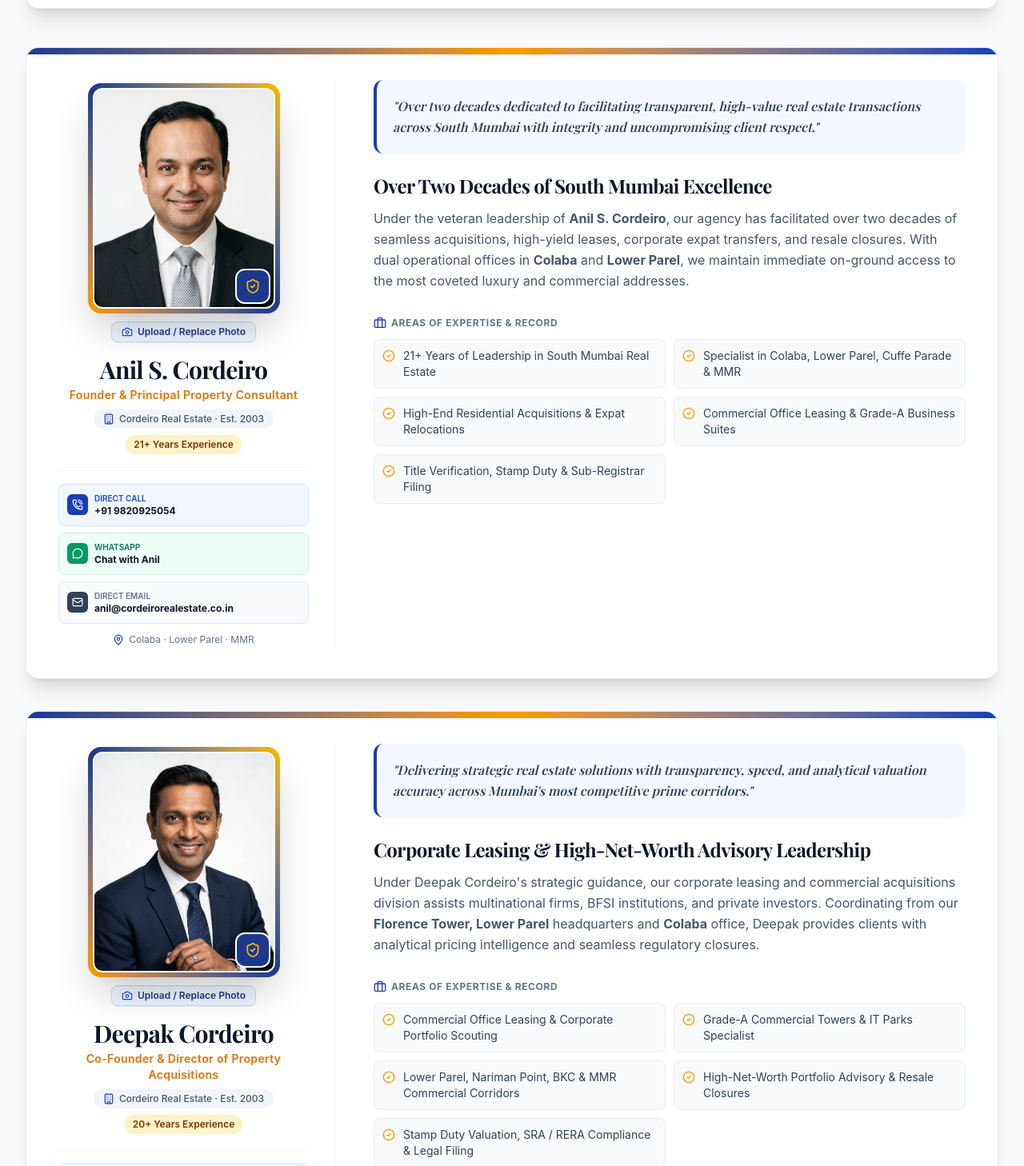
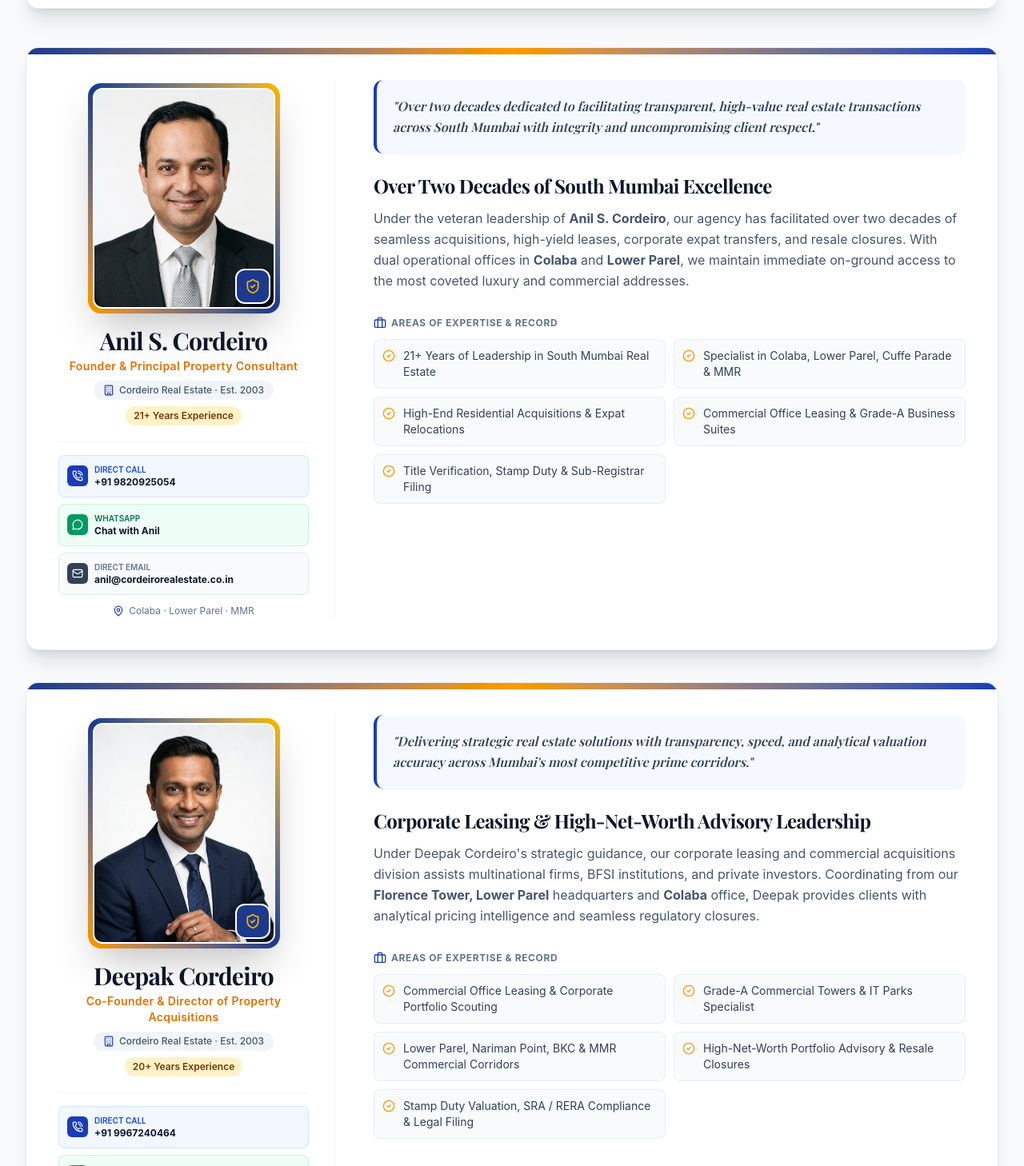
Before and after one commit to patrickfernandes7619-beep/Cordeiro-realestate, a React (Vite) app: page / in a window 1280 px wide. Shown: the part 1569-3027 px from the top of the page at 80% size. Built offline with nearby package versions, Linux system fonts and the light colour scheme; a web font is replaced by a local one.

Commit message:
refactor: remove unused photo upload functionality
Removed unused file input references, upload handlers, and the Camera icon import from the AboutSection component to clean up the codebase.

```diff
--- a/src/components/AboutSection.tsx
+++ b/src/components/AboutSection.tsx
@@ -1,4 +1,4 @@
-import React, { useState, useRef, useEffect } from 'react';
+import React, { useState, useEffect } from 'react';
 import {
   Award,
   ShieldCheck,
@@ -11,7 +11,6 @@ import {
   CheckCircle2,
   Briefcase,
   MessageCircle,
-  Camera,
 } from 'lucide-react';
 import { SITE_INFO } from '../data/siteData';
 
@@ -22,8 +21,6 @@ interface AboutSectionProps {
 export const AboutSection: React.FC<AboutSectionProps> = ({ onOpenEnquire }) => {
   const [photoUrlAnil, setPhotoUrlAnil] = useState<string>('/images/Anil.jpeg?v=2');
   const [photoUrlDeepak, setPhotoUrlDeepak] = useState<string>('/images/deepak-cordeiro.jpg?v=2');
-  const fileInputAnilRef = useRef<HTMLInputElement>(null);
-  const fileInputDeepakRef = useRef<HTMLInputElement>(null);
 
   useEffect(() => {
     // Check if user has uploaded custom portraits
@@ -40,44 +37,6 @@ export const AboutSection: React.FC<AboutSectionProps> = ({ onOpenEnquire }) =>
       setPhotoUrlDeepak('/images/deepak-cordeiro.jpg?v=2');
     }
   }, []);
-
-  const handleAnilPhotoUpload = (e: React.ChangeEvent<HTMLInputElement>) => {
-    const file = e.target.files?.[0];
-    if (file) {
-      const reader = new FileReader();
-      reader.onload = (event) => {
-        const result = event.target?.result as string;
-        if (result) {
-          setPhotoUrlAnil(result);
-          try {
-            localStorage.setItem('cordeiro_founder_photo', result);
-          } catch (err) {
-            console.warn('Could not save to localStorage', err);
-          }
-        }
-      };
-      reader.readAsDataURL(file);
-    }
-  };
-
-  const handleDeepakPhotoUpload = (e: React.ChangeEvent<HTMLInputElement>) => {
-    const file = e.target.files?.[0];
-    if (file) {
-      const reader = new FileReader();
-      reader.onload = (event) => {
-        const result = event.target?.result as string;
-        if (result) {
-          setPhotoUrlDeepak(result);
-          try {
-            localStorage.setItem('cordeiro_deepak_photo', result);
-          } catch (err) {
-            console.warn('Could not save to localStorage', err);
-          }
-        }
-      };
-      reader.readAsDataURL(file);
-    }
-  };
 
   const pillars = [
     {
@@ -199,19 +158,8 @@ export const AboutSection: React.FC<AboutSectionProps> = ({ onOpenEnquire }) =>
               <div className="grid grid-cols-1 lg:grid-cols-12 gap-8 lg:gap-12 items-start">
                 {/* Left Column: Round Photo of Anil Cordeiro, Identity & Direct Contacts */}
                 <div className="lg:col-span-5 xl:col-span-4 flex flex-col items-center text-center lg:border-r lg:border-slate-100 lg:pr-8">
-                  <input
-                    type="file"
-                    ref={fileInputAnilRef}
-                    onChange={handleAnilPhotoUpload}
-                    accept="image/*"
-                    className="hidden"
-                  />
-                  <div
-                    className="relative group cursor-pointer pt-1"
-                    onClick={() => fileInputAnilRef.current?.click()}
-                    title="Click to upload or change Anil's photo"
-                  >
-                    <div className="w-52 h-64 sm:w-60 sm:h-72 rounded-2xl p-1.5 bg-gradient-to-tr from-amber-500 via-blue-900 to-amber-400 shadow-2xl transition-transform duration-300 group-hover:scale-[1.02]">
+                  <div className="relative pt-1">
+                    <div className="w-52 h-64 sm:w-60 sm:h-72 rounded-2xl p-1.5 bg-gradient-to-tr from-amber-500 via-blue-900 to-amber-400 shadow-2xl transition-transform duration-300 hover:scale-[1.02]">
                       <div className="w-full h-full rounded-xl overflow-hidden border-2 border-white bg-slate-100 relative shadow-inner">
                         <img
                           src={photoUrlAnil}
@@ -223,10 +171,6 @@ export const AboutSection: React.FC<AboutSectionProps> = ({ onOpenEnquire }) =>
                               '/src/assets/images/anil_cordeiro_exact_1791101022518.jpg';
                           }}
                         />
-                        <div className="absolute inset-0 bg-slate-900/40 opacity-0 group-hover:opacity-100 transition-opacity flex flex-col items-center justify-center text-white text-xs font-medium">
-                          <Camera className="w-6 h-6 mb-1 text-amber-400" />
-                          <span>Update Photo</span>
-                        </div>
                       </div>
                     </div>
                     {/* Verified Seal Badge */}
@@ -236,19 +180,6 @@ export const AboutSection: React.FC<AboutSectionProps> = ({ onOpenEnquire }) =>
                     >
                       <ShieldCheck className="w-5 h-5" />
                     </div>
-                  </div>
-
-                  {/* Photo Action Buttons */}
-                  <div className="mt-2.5 flex items-center justify-center gap-2">
-                    <button
-                      type="button"
-                      onClick={() => fileInputAnilRef.current?.click()}
-                      className="inline-flex items-center gap-1.5 text-xs font-semibold text-blue-900 bg-blue-50 hover:bg-blue-100 border border-blue-200 px-3 py-1 rounded-lg transition-colors cursor-pointer shadow-xs"
-                      title="Upload your exact original file (Untitled design_20261002_174630_0000.png)"
-                    >
-                      <Camera className="w-3.5 h-3.5 text-blue-700" />
-                      <span>Upload / Replace Photo</span>
-                    </button>
                   </div>
 
                   {/* Name & Credentials */}
@@ -368,19 +299,8 @@ export const AboutSection: React.FC<AboutSectionProps> = ({ onOpenEnquire }) =>
               <div className="grid grid-cols-1 lg:grid-cols-12 gap-8 lg:gap-12 items-start">
                 {/* Left Column: Round Photo of Deepak Cordeiro */}
                 <div className="lg:col-span-5 xl:col-span-4 flex flex-col items-center text-center lg:border-r lg:border-slate-100 lg:pr-8">
-                  <input
-                    type="file"
-                    ref={fileInputDeepakRef}
-                    onChange={handleDeepakPhotoUpload}
-                    accept="image/*"
-                    className="hidden"
-                  />
-                  <div
-                    className="relative group cursor-pointer pt-1"
-                    onClick={() => fileInputDeepakRef.current?.click()}
-                    title="Click to upload or change Deepak's photo"
-                  >
-                    <div className="w-52 h-64 sm:w-60 sm:h-72 rounded-2xl p-1.5 bg-gradient-to-tr from-amber-500 via-blue-900 to-amber-400 shadow-2xl transition-transform duration-300 group-hover:scale-[1.02]">
+                  <div className="relative pt-1">
+                    <div className="w-52 h-64 sm:w-60 sm:h-72 rounded-2xl p-1.5 bg-gradient-to-tr from-amber-500 via-blue-900 to-amber-400 shadow-2xl transition-transform duration-300 hover:scale-[1.02]">
                       <div className="w-full h-full rounded-xl overflow-hidden border-2 border-white bg-slate-100 relative shadow-inner">
                         <img
                           src={photoUrlDeepak}
@@ -392,10 +312,6 @@ export const AboutSection: React.FC<AboutSectionProps> = ({ onOpenEnquire }) =>
                               '/src/assets/images/deepak_cordeiro_portrait_1791101167296.jpg';
                           }}
                         />
-                        <div className="absolute inset-0 bg-slate-900/40 opacity-0 group-hover:opacity-100 transition-opacity flex flex-col items-center justify-center text-white text-xs font-medium">
-                          <Camera className="w-6 h-6 mb-1 text-amber-400" />
-                          <span>Update Photo</span>
-                        </div>
                       </div>
                     </div>
                     {/* Verified Seal Badge */}
@@ -405,19 +321,6 @@ export const AboutSection: React.FC<AboutSectionProps> = ({ onOpenEnquire }) =>
                     >
                       <ShieldCheck className="w-5 h-5" />
                     </div>
-                  </div>
-
-                  {/* Photo Action Buttons */}
-                  <div className="mt-2.5 flex items-center justify-center gap-2">
-                    <button
-                      type="button"
-                      onClick={() => fileInputDeepakRef.current?.click()}
-                      className="inline-flex items-center gap-1.5 text-xs font-semibold text-blue-900 bg-blue-50 hover:bg-blue-100 border border-blue-200 px-3 py-1 rounded-lg transition-colors cursor-pointer shadow-xs"
-                      title="Upload / Change Deepak's photo"
-                    >
-                      <Camera className="w-3.5 h-3.5 text-blue-700" />
-                      <span>Upload / Replace Photo</span>
-                    </button>
                   </div>
 
                   {/* Name & Credentials */}
```
